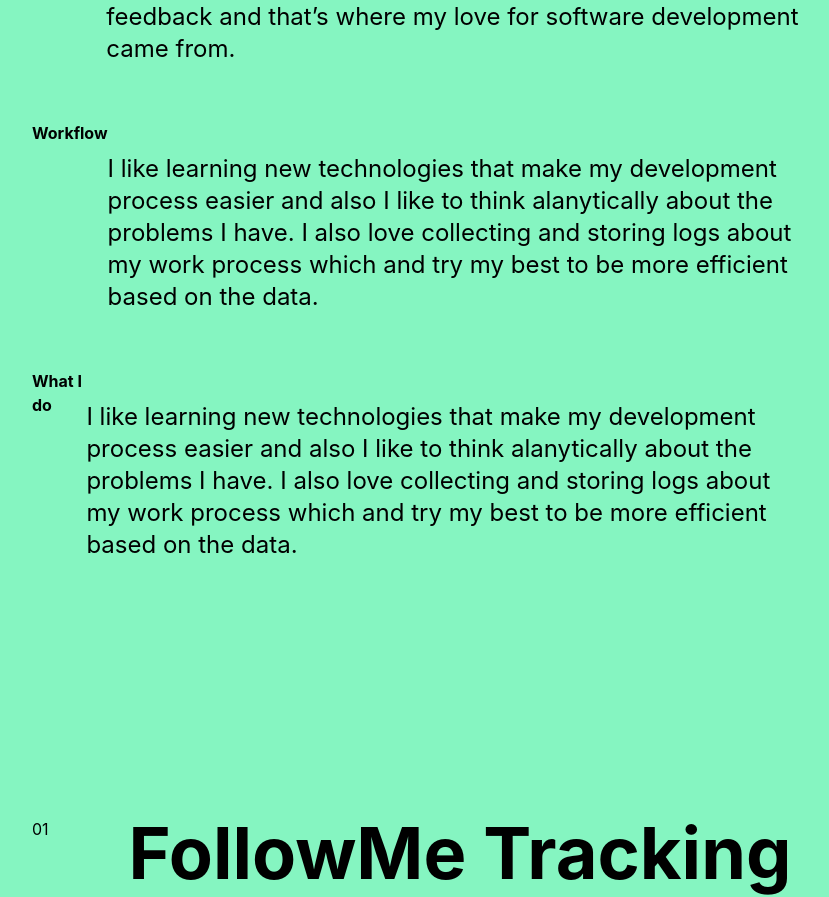
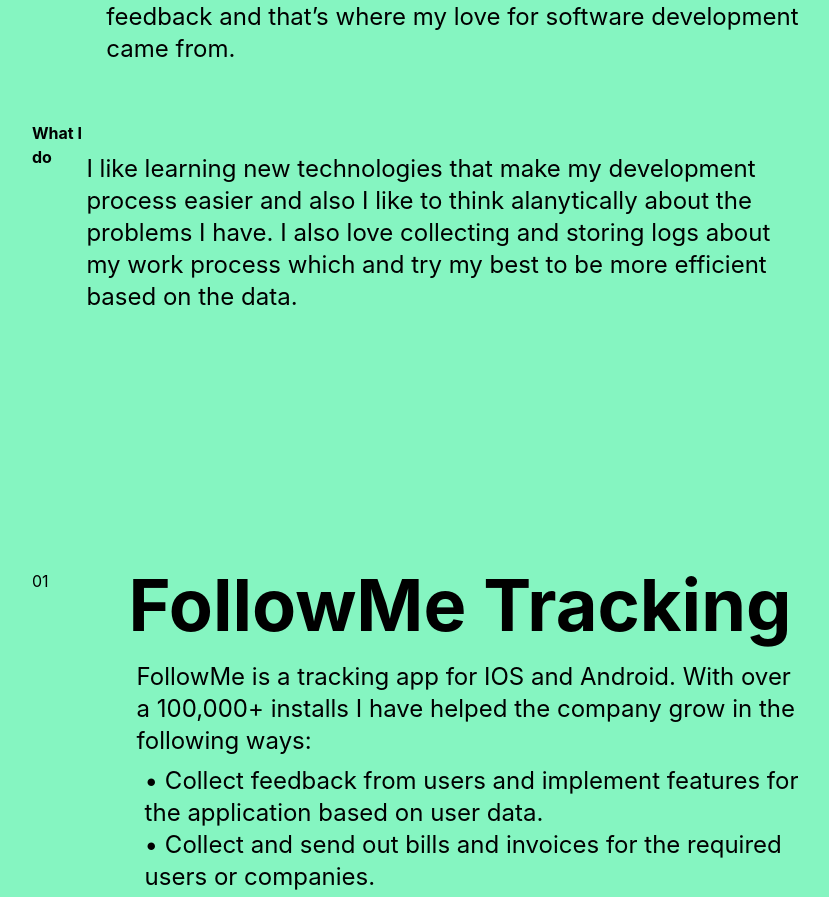
Before and after one commit to Jumail/portfolio, a Next.js app: page / in a window 1280 px wide. Shown: the part 1031-1928 px from the top of the page, without its empty margins (224-1053 px from the left). Built offline with nearby package versions, Linux system fonts and the light colour scheme.

Commit message:
Deleted workflow

```diff
--- a/pages/index.js
+++ b/pages/index.js
@@ -53,7 +53,7 @@ export default function Home() {
             </p>
           </div>
         </div>
-        <div className="grid px-64 pr-64 space-x-8 justify-items-end">
+        {/* <div className="grid px-64 pr-64 space-x-8 justify-items-end">
           <div className="flex space-y-8">
             <h3 className="font-bold w-56">Workflow</h3>
             <p className="h-auto w-auto text-2xl">
@@ -64,7 +64,7 @@ export default function Home() {
               data.{" "}
             </p>
           </div>
-        </div>
+        </div> */}
         <div className="grid px-64 pr-64 space-x-8 justify-items-end">
           <div className="flex space-y-8">
             <h3 className="font-bold w-56">What I do</h3>
```
